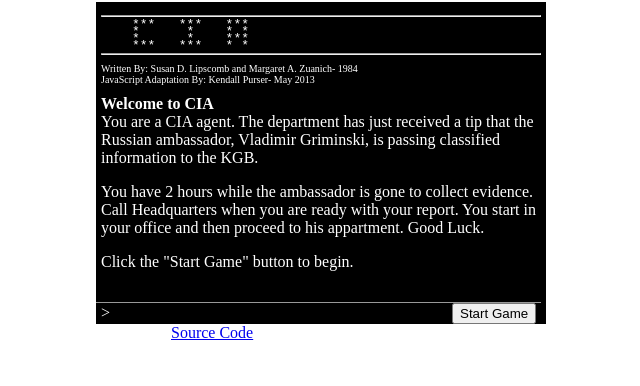
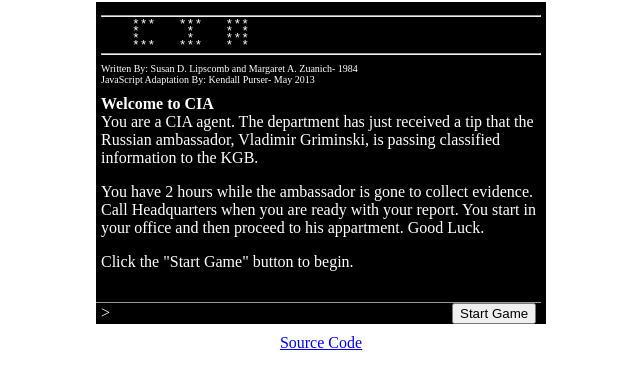
Before and after one commit to orwek/cia.js, a plain HTML site: page index_alpha.html in a window 1280 px wide. Shown: the part 78-464 px from the top of the page, without its empty margins (319-959 px from the left). Drawn offline with Linux system fonts and the light colour scheme.

Commit message:
Update index_alpha.html

```diff
--- a/index_alpha.html
+++ b/index_alpha.html
@@ -91,7 +91,7 @@
 	</div> <!-- /display -->
 
 </div> <!-- end game_screen -->
-<div style="margin: auto; width:300px;">
+<div style="margin: auto; width:300px; text-align: center; padding: 10px;">
 	<a href="https://github.com/orwek/cia.js/" target="_blank" >Source Code</a>
 </div>
 
```
